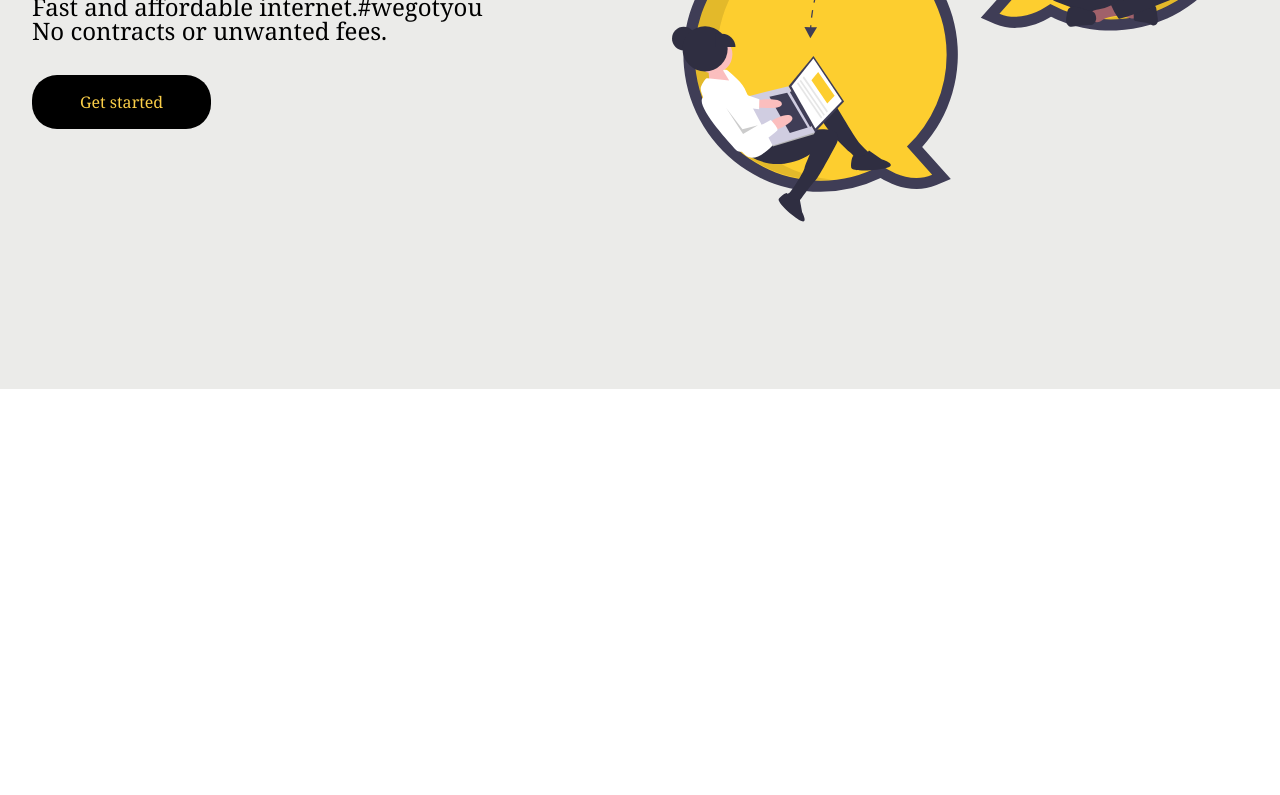
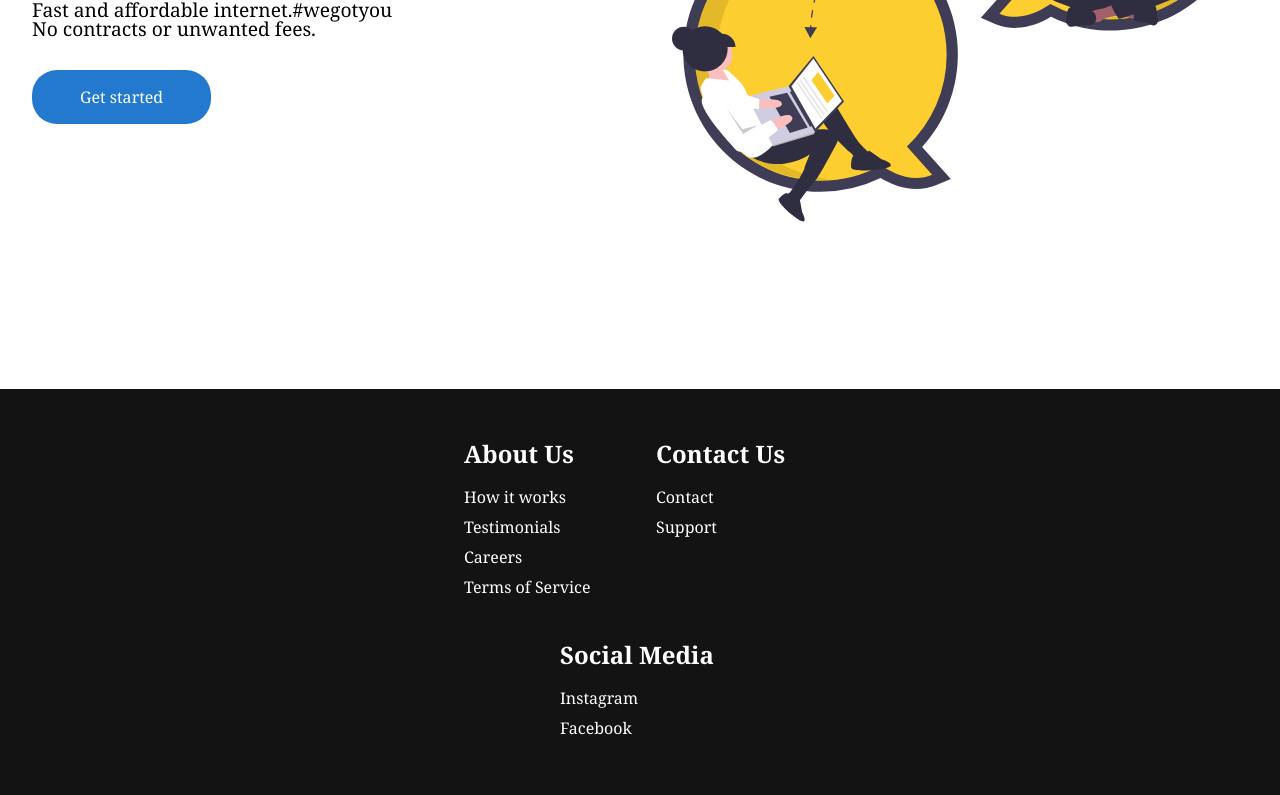
Before and after one commit to Renda02/landing-page, a plain HTML site: page index.html in a window 1280 px wide. Shown: the part 491-1286 px from the top of the page. Before the commit the page ends 880 px from the top, so only its background shows below. Drawn offline with Linux system fonts and the light colour scheme.

Commit message:
improved styling

```diff
--- a/index.css
+++ b/index.css
@@ -8,7 +8,7 @@
 
 nav {
     height: 80px;
-    background: #FACE48;
+    background: #2379CD;
     display: flex;
     padding: 0rem calc((100vw - 1300px) / 2);
     justify-content:space-between;
@@ -17,23 +17,24 @@ nav {
 }
 
 .logo{
-    color:#000;
+    color:#fff;
     font-size:1.5rem;
     font-weight: 550;
     padding: 0 1.5rem;
 }
 
 nav a{
-    color:#000;
+    color:#fff;
     padding: 0 1.5rem;
 }
 
 nav a:hover {
   color: #fff;
+
 }
 
 .hero{
-    background:#EBEBE9;
+    background:#fff;
 }
 
 .container{
@@ -56,27 +57,29 @@ nav a:hover {
 .column-left h1{
     margin-bottom:1rem;
     font-size:3rem;
+    color:#2379CD;
 }
 
 .column-left p{
      margin-bottom:2rem;
-    font-size:1.5rem;
+    font-size:1.2rem;
     line-height: 1;
+    font-weight:300;
 }
 
 button{
     padding: 1rem 3rem;
     font-size:1rem;
     border:none;
-    color: #FACE48;
-    background:#000;
+    color: #fff;
+    background:#2379CD;
     cursor: pointer;
     border-radius: 25px;
 }
 
 button:hover{
-    background:#fff;
-    color:#000;
+    background:#216BA9;
+    color:#fff;
 }
 
 .column-right{
@@ -91,9 +94,75 @@ button:hover{
     height: 100%;
 }
 
+
+
 @media screen and (max-width:760px){
     .container{
         grid-template-columns: 1fr;
 
     }
+    .footer__links {
+    padding-top: 2rem;
+  }
+ .footer__link--wrapper {
+    flex-direction: column;
+  }
 }
+
+.footer__container {
+  background-color: #131313;
+  padding: 2rem 0;
+  display: flex;
+  flex-direction: column;
+  justify-content: center;
+  align-items: center;
+
+}
+
+#footer__logo {
+  color: #fff;
+  display: flex;
+  align-items: center;
+  cursor: pointer;
+  text-decoration: none;
+  font-size: 2rem;
+}
+
+.footer__links {
+  width: 100%;
+  max-width: 1000px;
+  display: flex;
+  justify-content: center;
+}
+
+.footer__link--wrapper {
+  display: flex;
+
+}
+
+.footer__link--items {
+  display: flex;
+  flex-direction: column;
+  align-items: flex-start;
+  margin: 16px;
+  text-align: left;
+  width: 160px;
+  box-sizing: border-box;
+}
+
+.footer__link--items h2 {
+  margin-bottom: 16px;
+  color: #fff;
+}
+
+.footer__link--items a {
+  color: #fff;
+  text-decoration: none;
+  margin-bottom: 0.5rem;
+  transition: 0.3 ease-out;
+}
+
+.footer__link--items a:hover {
+  color: #e9e9e9;
+  transition: 0.3 ease-out;
+}
--- a/index.html
+++ b/index.html
@@ -14,7 +14,7 @@
             Rain
         </div>
         <div class="nav-items">
-            <a href="home.html" >Home</a>
+            <a href="index.html" >Home</a>
             <a href="about.html">About</a>
 
             <a href="contact.html">Contact</a>
@@ -32,8 +32,32 @@
                 <img src="./image-1.svg" alt="connect" class="image">
             </div>
         </div>
+  <div class="footer__container">
+        <div class="footer__links">
+            <div class="footer__link--wrapper">
+                <div class="footer__link--items">
+                    <h2>About Us</h2>
+                    <a href="/sign__up">How it works</a> <a href="/">Testimonials</a>
+                    <a href="/">Careers</a> <a href="/">Terms of Service</a>
+                </div>
+            </div>
+                <div class="footer__link--items">
+                    <h2>Contact Us</h2>
+                    <a href="/">Contact</a> <a href="/">Support</a>
 
+                </div>
+            </div>
+            <div class="footer__link--wrapper">
+
+                <div class="footer__link--items">
+                    <h2>Social Media</h2>
+                    <a href="/">Instagram</a> <a href="/">Facebook</a>
+
+                </div>
+            </div>
+        </div>
     </section>
+
 </body>
 
 </html>
```
Also changed, not shown: about.html (+17 -1 lines), 4G SIM.png (added), home.html (deleted), 1 other file.
